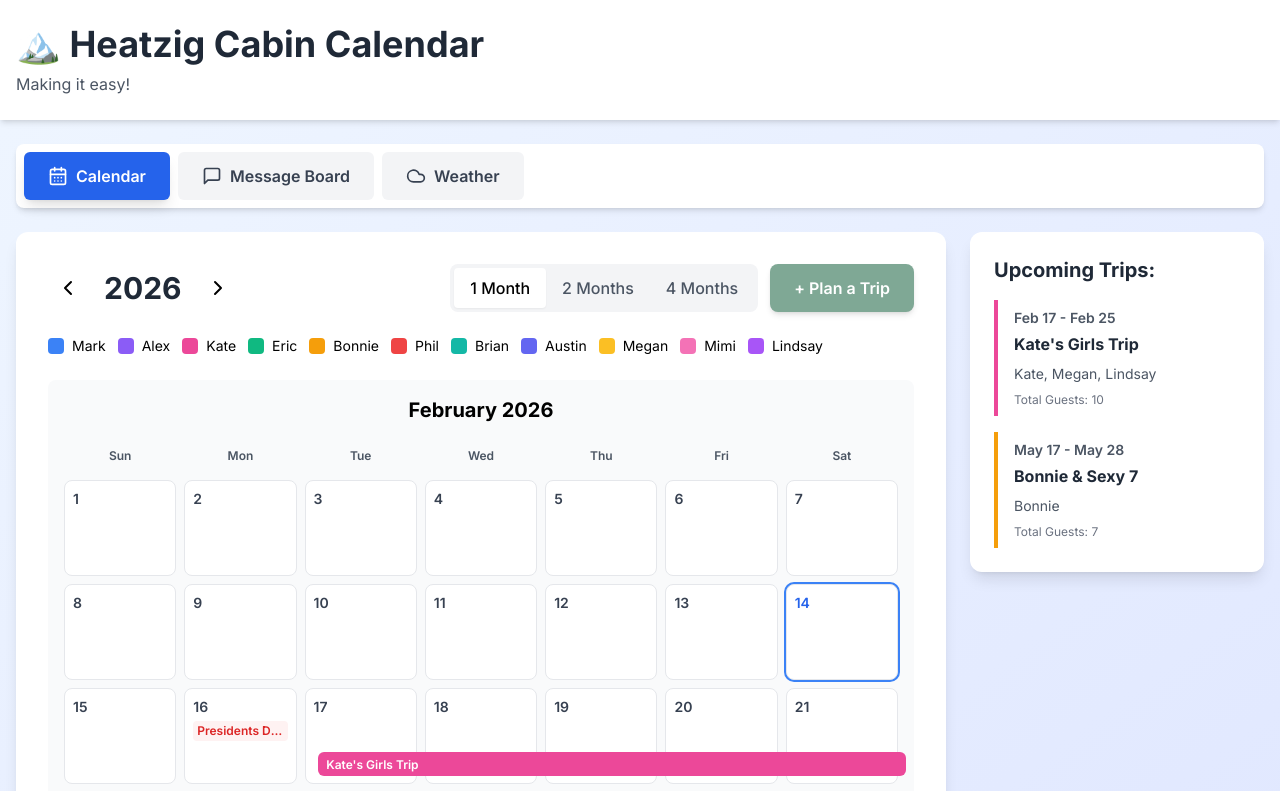
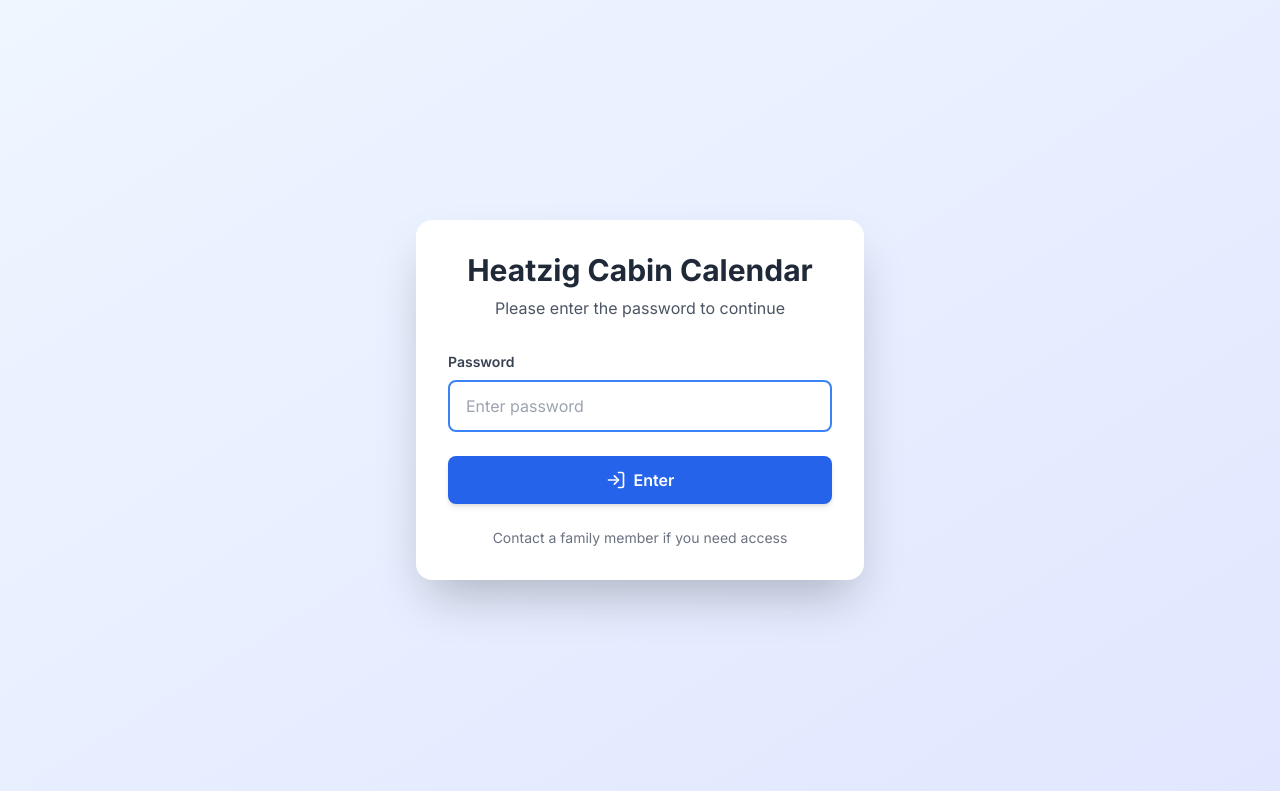
Before and after one commit to kheat21/heatzig-cabin-app, a Next.js app: page / in a window 1280 px wide. Shown: the top 791 px of the page. Built offline with nearby package versions, Linux system fonts and the light colour scheme.

Commit message:
Add password protection and remove emoji

```diff
--- a/app/page.tsx
+++ b/app/page.tsx
@@ -1,20 +1,55 @@
 'use client'
 
-import { useState } from 'react'
+import { useState, useEffect } from 'react'
 import Calendar from '@/components/Calendar'
 import CabinBoard from '@/components/CabinBoard'
 import WeatherDashboard from '@/components/WeatherDashboard'
-import { CalendarDays, MessageSquare, Cloud } from 'lucide-react'
+import LoginScreen from '@/components/LoginScreen'
+import { CalendarDays, MessageSquare, Cloud, LogOut } from 'lucide-react'
 
 export default function Home() {
   const [activeTab, setActiveTab] = useState<'calendar' | 'board' | 'weather'>('calendar')
+  const [isAuthenticated, setIsAuthenticated] = useState(false)
+
+  useEffect(() => {
+    // Check if user is already logged in
+    const loggedIn = localStorage.getItem('heatzig_logged_in')
+    if (loggedIn === 'true') {
+      setIsAuthenticated(true)
+    }
+  }, [])
+
+  const handleLogin = () => {
+    localStorage.setItem('heatzig_logged_in', 'true')
+    setIsAuthenticated(true)
+  }
+
+  const handleLogout = () => {
+    localStorage.removeItem('heatzig_logged_in')
+    setIsAuthenticated(false)
+  }
+
+  if (!isAuthenticated) {
+    return <LoginScreen onLogin={handleLogin} />
+  }
 
   return (
     <main className="min-h-screen bg-gradient-to-br from-blue-50 to-indigo-100">
       <header className="bg-white shadow-md">
         <div className="container mx-auto px-4 py-6">
-          <h1 className="text-4xl font-bold text-gray-800">🏔️ Heatzig Cabin Calendar</h1>
-          <p className="text-gray-600 mt-2">Making it easy!</p>
+          <div className="flex justify-between items-center">
+            <div>
+              <h1 className="text-4xl font-bold text-gray-800">Heatzig Cabin Calendar</h1>
+              <p className="text-gray-600 mt-2">Making it easy!</p>
+            </div>
+            <button
+              onClick={handleLogout}
+              className="flex items-center space-x-2 px-4 py-2 bg-gray-100 hover:bg-gray-200 rounded-lg transition text-gray-700"
+            >
+              <LogOut size={18} />
+              <span className="text-sm font-medium">Logout</span>
+            </button>
+          </div>
         </div>
       </header>
 
--- /dev/null
+++ b/components/LoginScreen.tsx
@@ -0,0 +1,70 @@
+'use client'
+
+import { useState } from 'react'
+import { LogIn } from 'lucide-react'
+
+interface LoginScreenProps {
+  onLogin: () => void
+}
+
+export default function LoginScreen({ onLogin }: LoginScreenProps) {
+  const [password, setPassword] = useState('')
+  const [error, setError] = useState(false)
+
+  const handleSubmit = (e: React.FormEvent) => {
+    e.preventDefault()
+    if (password === 'heatzig') {
+      onLogin()
+      setError(false)
+    } else {
+      setError(true)
+      setPassword('')
+    }
+  }
+
+  return (
+    <div className="min-h-screen bg-gradient-to-br from-blue-50 to-indigo-100 flex items-center justify-center p-4">
+      <div className="bg-white rounded-2xl shadow-2xl p-8 max-w-md w-full">
+        <div className="text-center mb-8">
+          <h1 className="text-3xl font-bold text-gray-800 mb-2">Heatzig Cabin Calendar</h1>
+          <p className="text-gray-600">Please enter the password to continue</p>
+        </div>
+
+        <form onSubmit={handleSubmit} className="space-y-6">
+          <div>
+            <label className="block text-sm font-semibold text-gray-700 mb-2">
+              Password
+            </label>
+            <input
+              type="password"
+              value={password}
+              onChange={(e) => setPassword(e.target.value)}
+              className={`w-full px-4 py-3 border-2 rounded-lg focus:outline-none transition ${
+                error
+                  ? 'border-red-500 focus:border-red-500'
+                  : 'border-gray-200 focus:border-blue-500'
+              }`}
+              placeholder="Enter password"
+              autoFocus
+            />
+            {error && (
+              <p className="text-red-600 text-sm mt-2">Incorrect password. Please try again.</p>
+            )}
+          </div>
+
+          <button
+            type="submit"
+            className="w-full bg-blue-600 hover:bg-blue-700 text-white py-3 rounded-lg font-semibold transition shadow-md flex items-center justify-center space-x-2"
+          >
+            <LogIn size={20} />
+            <span>Enter</span>
+          </button>
+        </form>
+
+        <div className="mt-6 text-center text-sm text-gray-500">
+          Contact a family member if you need access
+        </div>
+      </div>
+    </div>
+  )
+}
```
